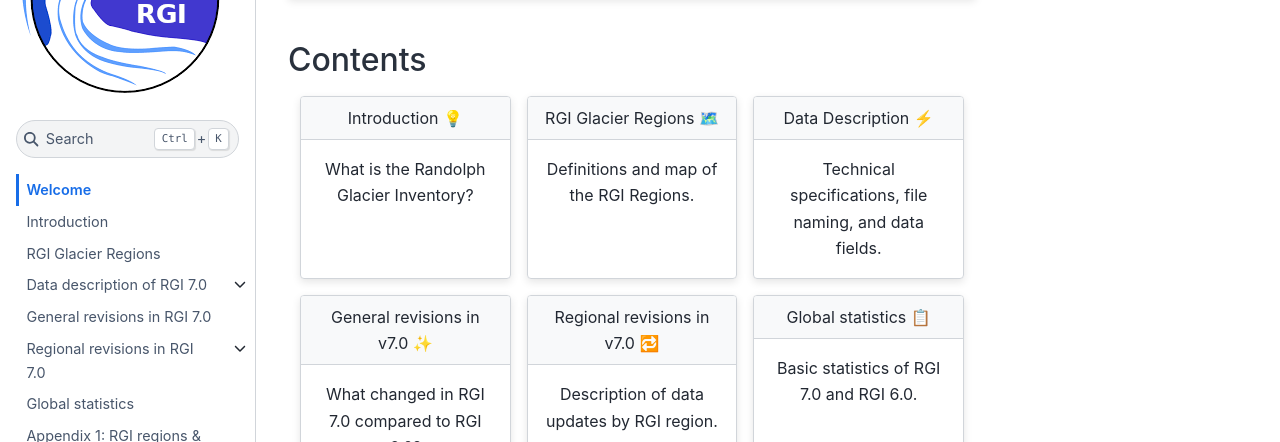
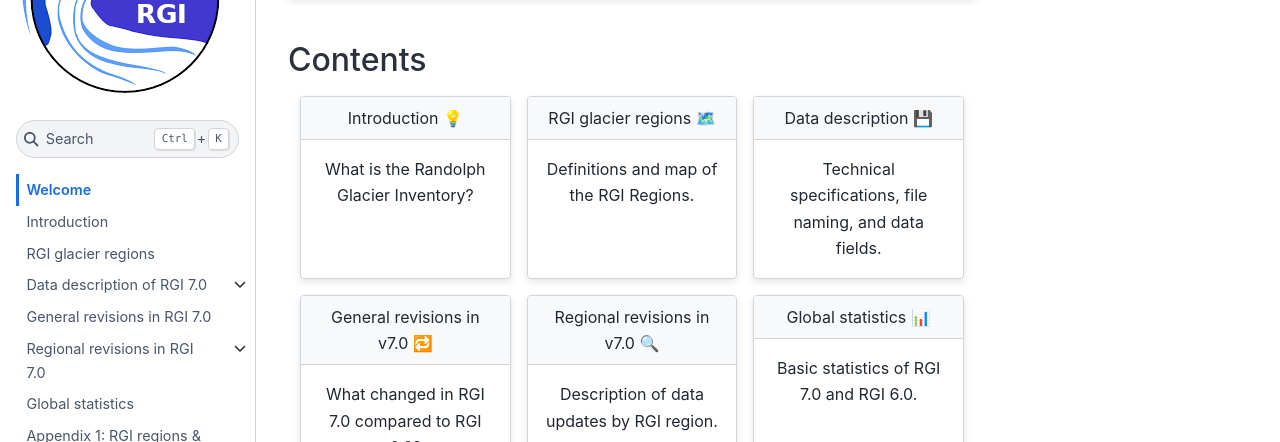
Before and after one commit to GLIMS-RGI/rgi_user_guide, a Jupyter Book: the page built from docs/welcome.md, in a window 1280 px wide and 900 px high, scrolled down 446 px. Shown: the part 152-594 px from the top of the window. Built offline with Jupyter Book 1.0.4 settings and Sphinx 7.4.7 and the Sphinx Book theme 1.1.4, drawn with Linux system fonts in a browser that asks for light colours; pages that are not in the unit, such as notebooks, are missing from menus.

Commit message:
consistent titles, better emojis

```diff
--- a/docs/welcome.md
+++ b/docs/welcome.md
@@ -41,7 +41,7 @@ What is the Randolph Glacier Inventory?
 :link-type: doc
 :class-header: bg-light
 
-RGI Glacier Regions 🗺️
+RGI glacier regions 🗺️
 ^^^
 
 Definitions and map of the RGI Regions.
@@ -53,7 +53,7 @@ Definitions and map of the RGI Regions.
 :link-type: doc
 :class-header: bg-light
 
-Data Description ⚡
+Data description 💾
 ^^^
 
 Technical specifications, file naming, and data fields.
@@ -64,7 +64,7 @@ Technical specifications, file naming, and data fields.
 :link-type: doc
 :class-header: bg-light
 
-General revisions in v7.0 ✨
+General revisions in v7.0 🔁
 ^^^
 
 What changed in RGI 7.0 compared to RGI 6.0?
@@ -75,7 +75,7 @@ What changed in RGI 7.0 compared to RGI 6.0?
 :link-type: doc
 :class-header: bg-light
 
-Regional revisions in v7.0 🔁
+Regional revisions in v7.0 🔍
 ^^^
 
 Description of data updates by RGI region.
@@ -87,7 +87,7 @@ Description of data updates by RGI region.
 :link-type: doc
 :class-header: bg-light
 
-Global statistics 📋
+Global statistics 📊
 ^^^
 
 Basic statistics of RGI 7.0 and RGI 6.0.
```
Also changed, not shown: docs/02_regions_definition.md (+1 -1 lines).
